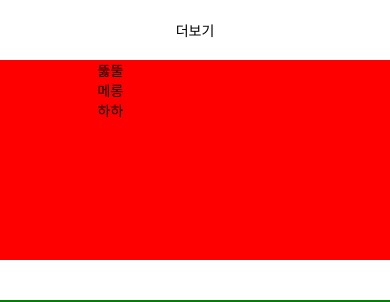
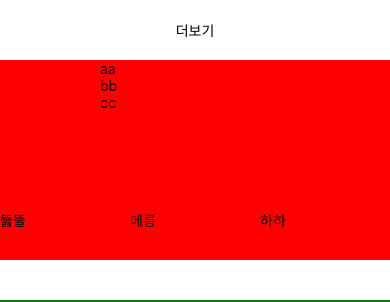
Before and after one commit to ddulhddul/Guide, a React Native app: screen / in a window 390 px wide. Shown: the top 302 px of the page. Built offline with nearby package versions, Linux system fonts and the light colour scheme.

Commit message:
test ing

```diff
--- a/App.js
+++ b/App.js
@@ -28,12 +28,21 @@ class NavBar extends Component {
 class User extends Component {
   render() {
     return (
-      <View style={{height: 200, flexDirection:'row', backgroundColor:'red'}}>
-        <View style={{flex:1}}></View>
-        <View style={{flex:3, flexDirection:'column'}}>
-          <Text>뚫뚤</Text>
-          <Text>메롱</Text>
-          <Text>하하</Text>
+      <View style={{height: 200, flexDirection:'column', backgroundColor:'red'}}>
+        <View style={{height: 150, flexDirection:'row'}}>
+          <View style={{width:100}}>
+            <View style={{width:100, height:100}}></View>
+          </View>
+          <View style={{flex:1}}>
+            <Text>aa</Text>
+            <Text>bb</Text>
+            <Text>cc</Text>
+          </View>
+        </View>
+        <View style={{height: 50, flexDirection:'row'}}>
+          <View style={{flex:1}}><Text>뚫뚤</Text></View>
+          <View style={{flex:1}}><Text>메롱</Text></View>
+          <View style={{flex:1}}><Text>하하</Text></View>
         </View>
       </View>
     );
```
